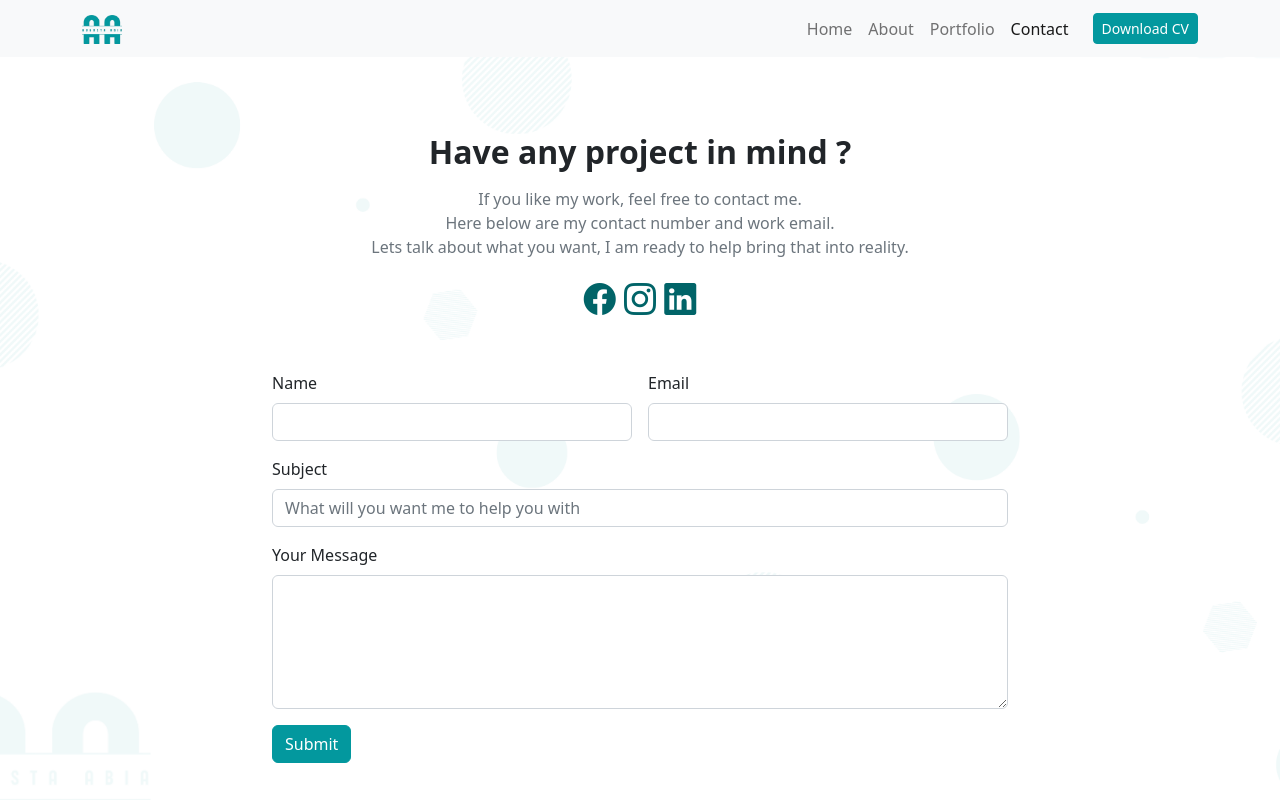
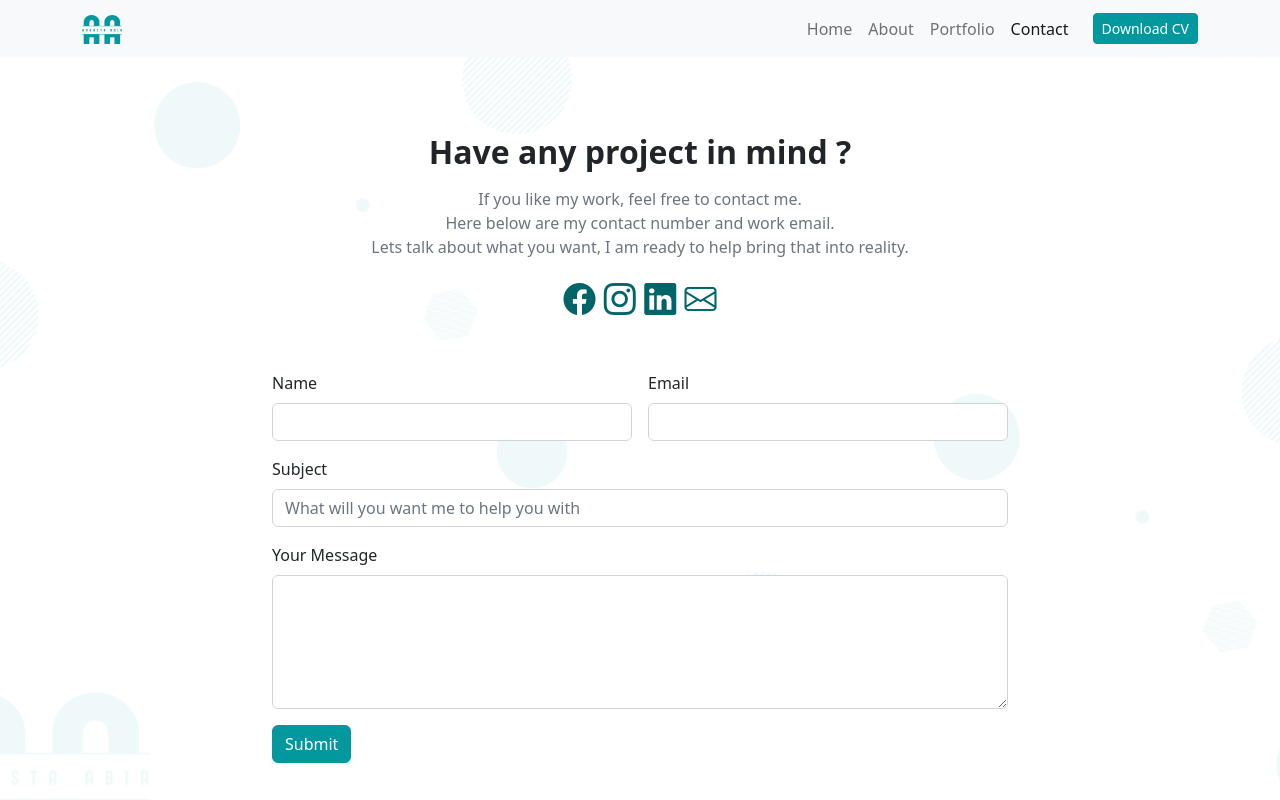
Before and after one commit to Naa-abia/portfolio, a plain HTML site: page contact.html in a window 1280 px wide. Drawn offline with nearby package versions, Linux system fonts and the light colour scheme.

Commit message:
added mail

```diff
--- a/assets/css/style.css
+++ b/assets/css/style.css
@@ -68,6 +68,6 @@ body{
     padding-left: unset;
 }
 
-.bi-facebook,.bi-instagram,.bi-linkedin{
+.bi-facebook,.bi-instagram,.bi-linkedin,.bi-envelope{
     color: #016468;
 }
--- a/contact.html
+++ b/contact.html
@@ -62,6 +62,9 @@
                         <!-- Linkedin -->
                       <a href="https://www.linkedin.com/in/augustaaddy/"> <i class="bi bi-linkedin"></i></a>
 
+                      <!-- Email -->
+                      <a href="mailto:augusta.addy@meltwater.org"> <i class="bi bi-envelope"></i></a>
+
 
                     </div>
                     <div class="row mt-5">
```
